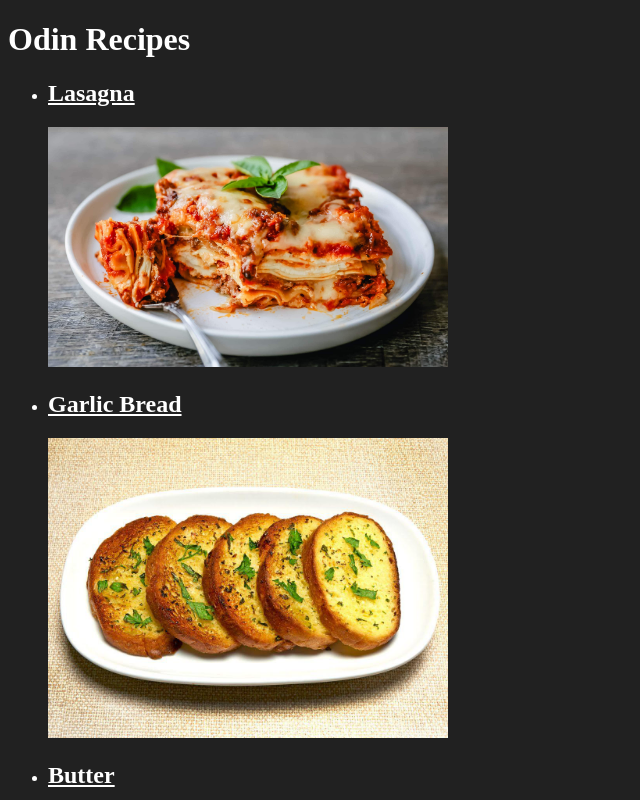
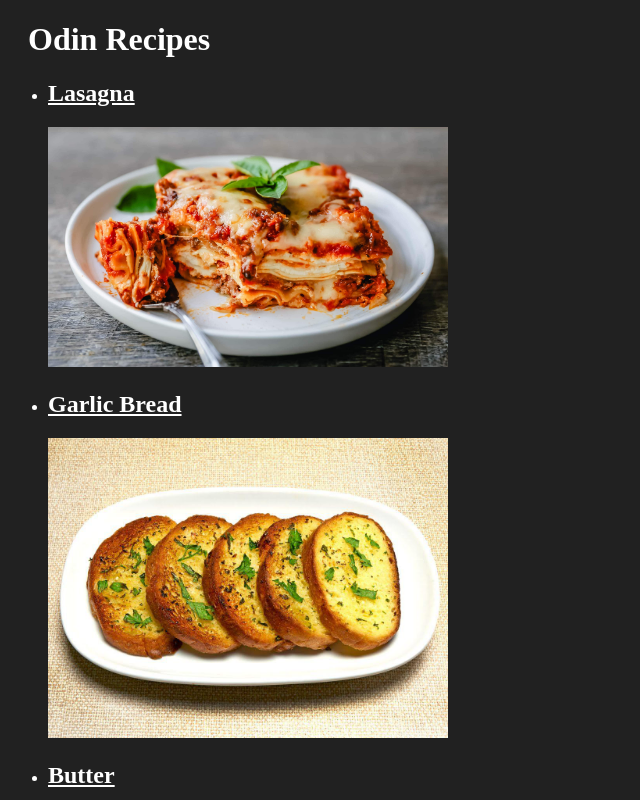
Before and after one commit to sjenne2022/odin-recipes, a plain HTML site: page index.html in a window 1280 px wide. Shown: the top 800 px of the page, without its empty margins (0-640 px from the left). Drawn offline with Linux system fonts and the light colour scheme.

Commit message:
Changed h1 selector style

```diff
--- a/styles.css
+++ b/styles.css
@@ -1,6 +1,13 @@
 * {
     background-color: #212121;
     color: white;
+}
+
+h1 {
+    font-family: 'Times New Roman', Times, serif;
+    font-weight: bold;
+    text-align: left;
+    padding-left: 20px;
 }
 
 .lasagna {
```
